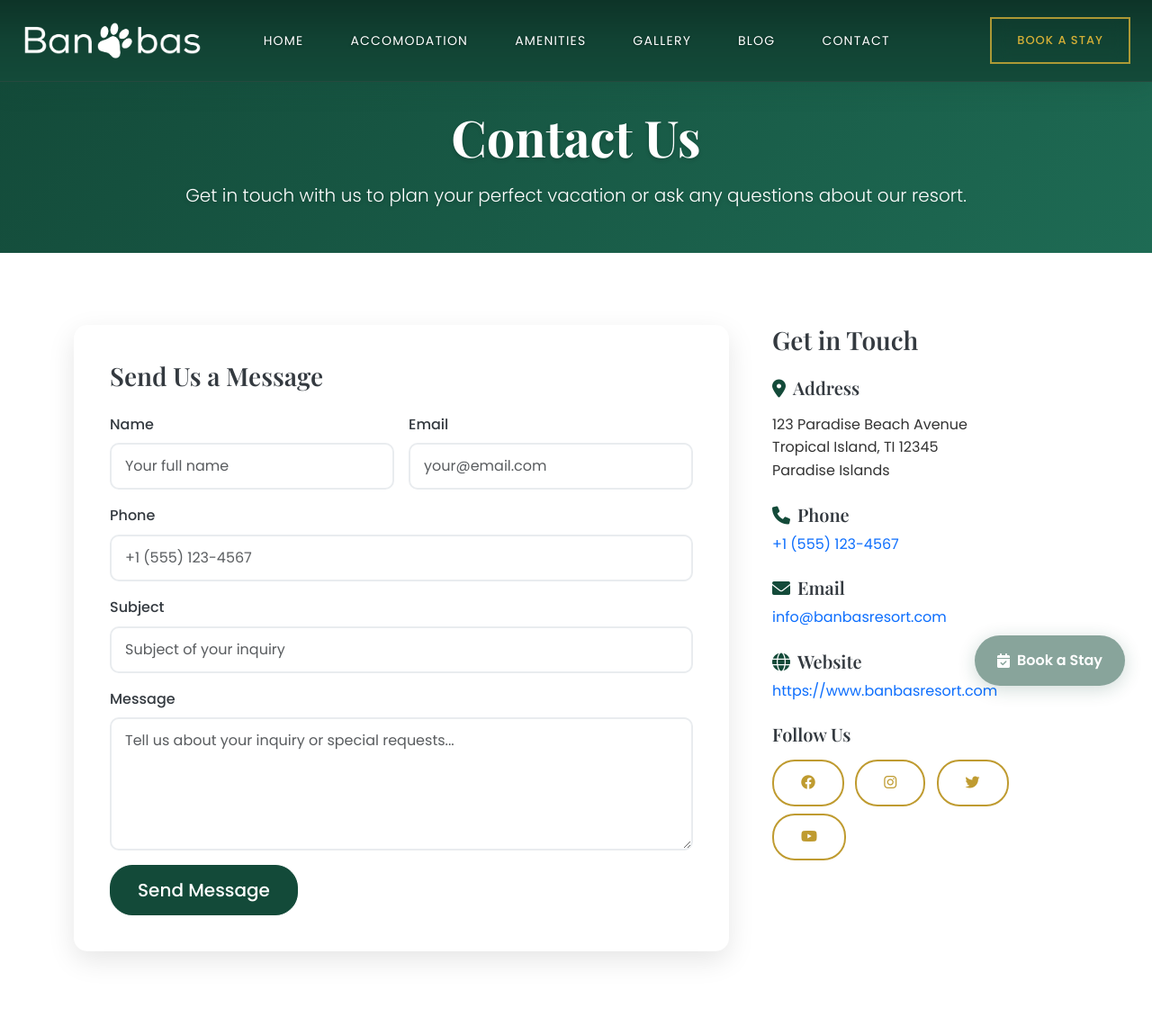
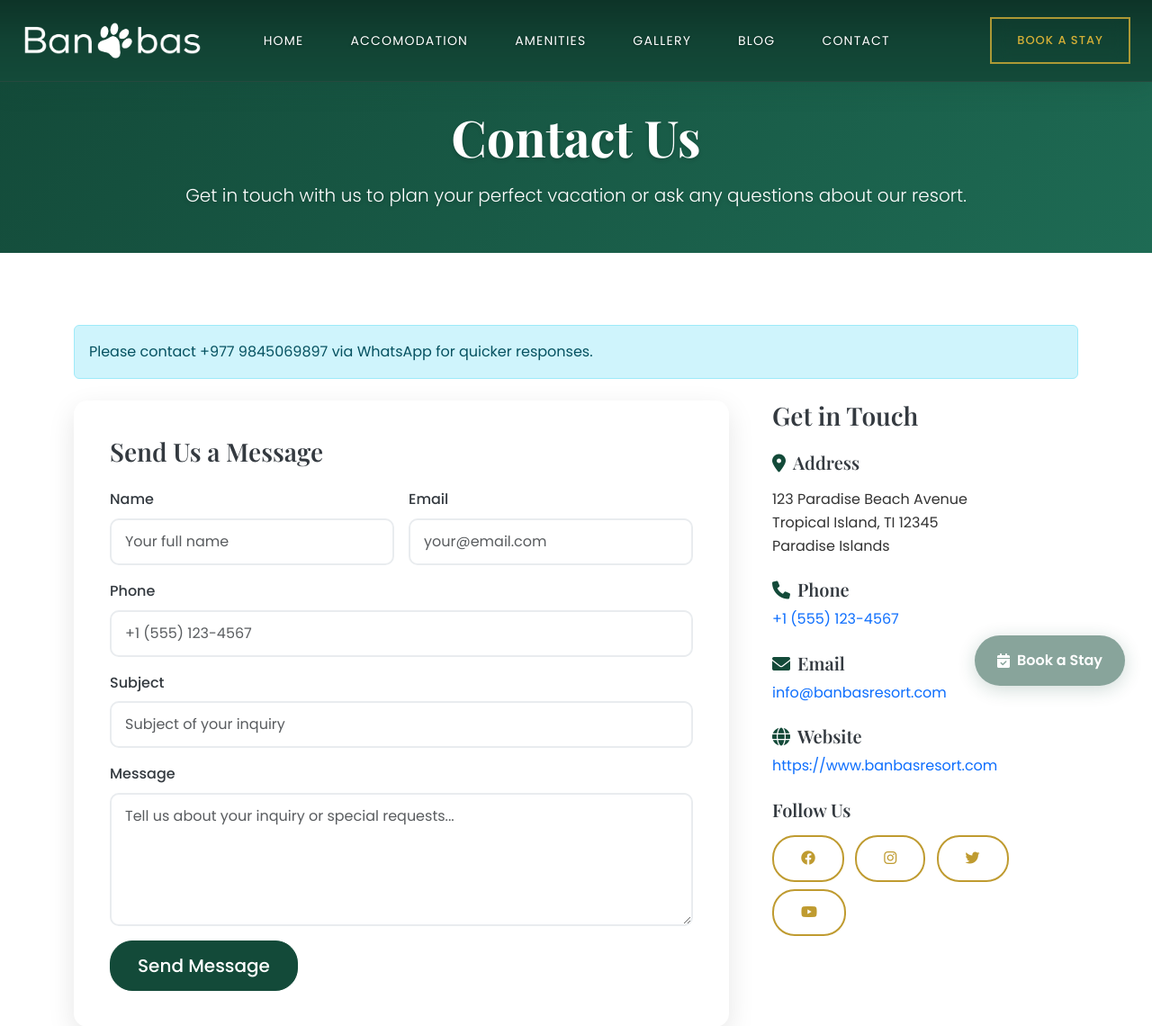
Before and after one commit to Ghost46-Hackathon/banbas, a Django app: page /contact/ in a window 1280 px wide. Shown: the top 1140 px of the page at 90% size. Run offline with Django 5.2, Linux system fonts and the light colour scheme; data comes from the database, SQL or seed files in the repository; both versions use the stored data as it was after the commit; some libraries are stand-ins or nearby versions.

Commit message:
Added some UI enhancements

```diff
--- a/templates/resort/contact.html
+++ b/templates/resort/contact.html
@@ -13,6 +13,9 @@
 
 <section class="section">
     <div class="container">
+        <div class="alert alert-info mb-4" role="alert">
+            Please contact +977 9845069897 via WhatsApp for quicker responses.
+        </div>
 
         <div class="row g-5">
             <div class="col-lg-8">
```
Also changed, not shown: db.sqlite3.
